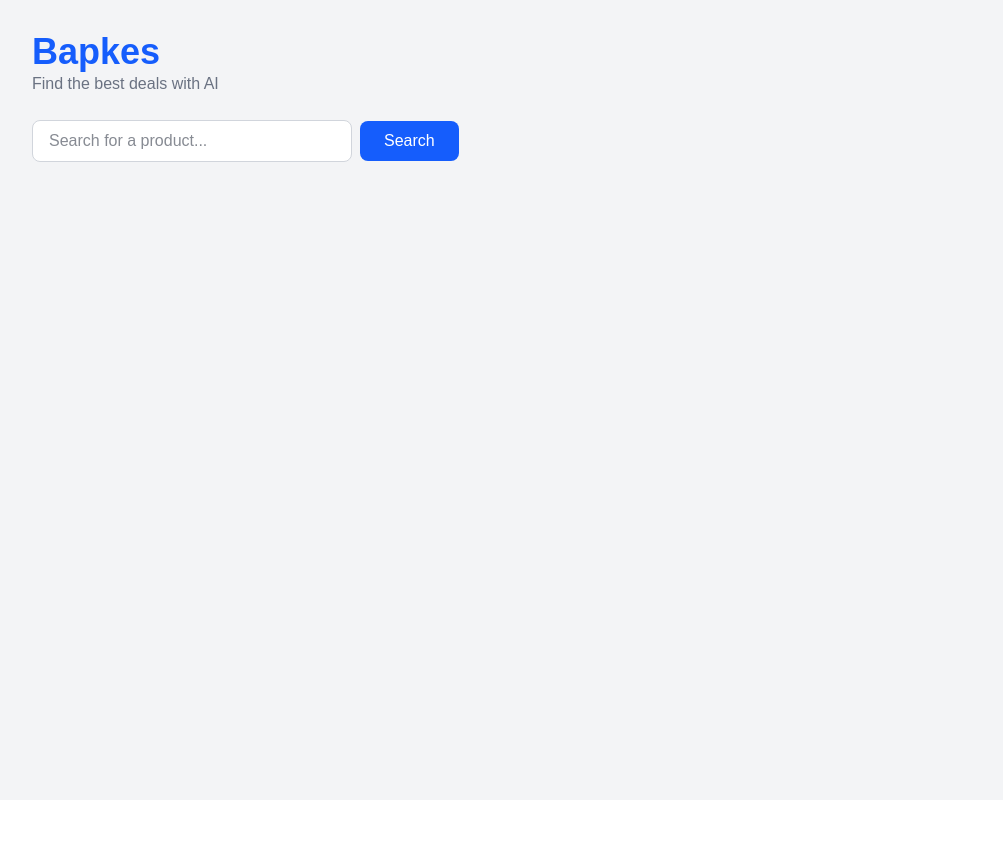
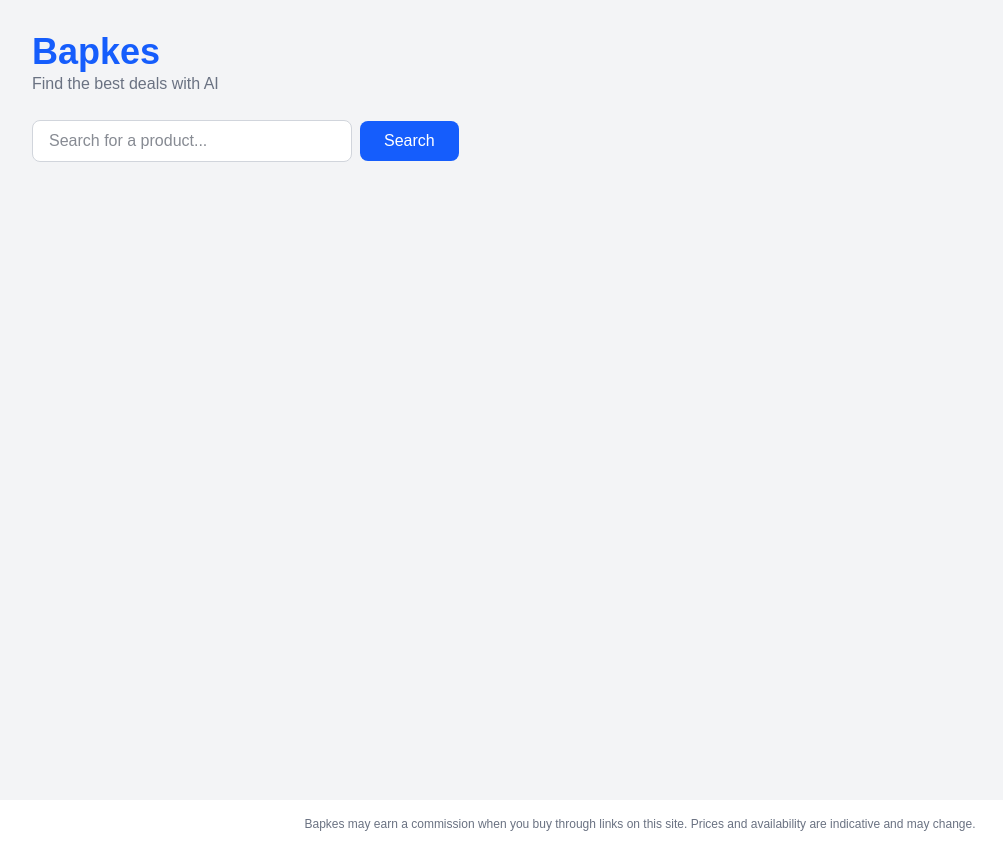
Before and after one commit to grantAILover/dealmind, a Next.js app: page / in a window 1280 px wide. Shown: the whole page, without its empty margins (0-1003 px from the left). Before the commit the page ends 800 px from the top, so only its background shows below. Built offline with nearby package versions, Linux system fonts and the light colour scheme.

Commit message:
Add affiliate disclosure footer (legal requirement)

```diff
--- a/app/layout.js
+++ b/app/layout.js
@@ -22,7 +22,13 @@ export default function RootLayout({ children }) {
       lang="en"
       className={`${geistSans.variable} ${geistMono.variable} h-full antialiased`}
     >
-      <body className="min-h-full flex flex-col">{children}</body>
+      <body className="min-h-full flex flex-col">
+        {children}
+        <footer className="text-center text-xs text-gray-500 p-4">
+          Bapkes may earn a commission when you buy through links on this site.
+          Prices and availability are indicative and may change.
+        </footer>
+      </body>
     </html>
   );
 }
```
